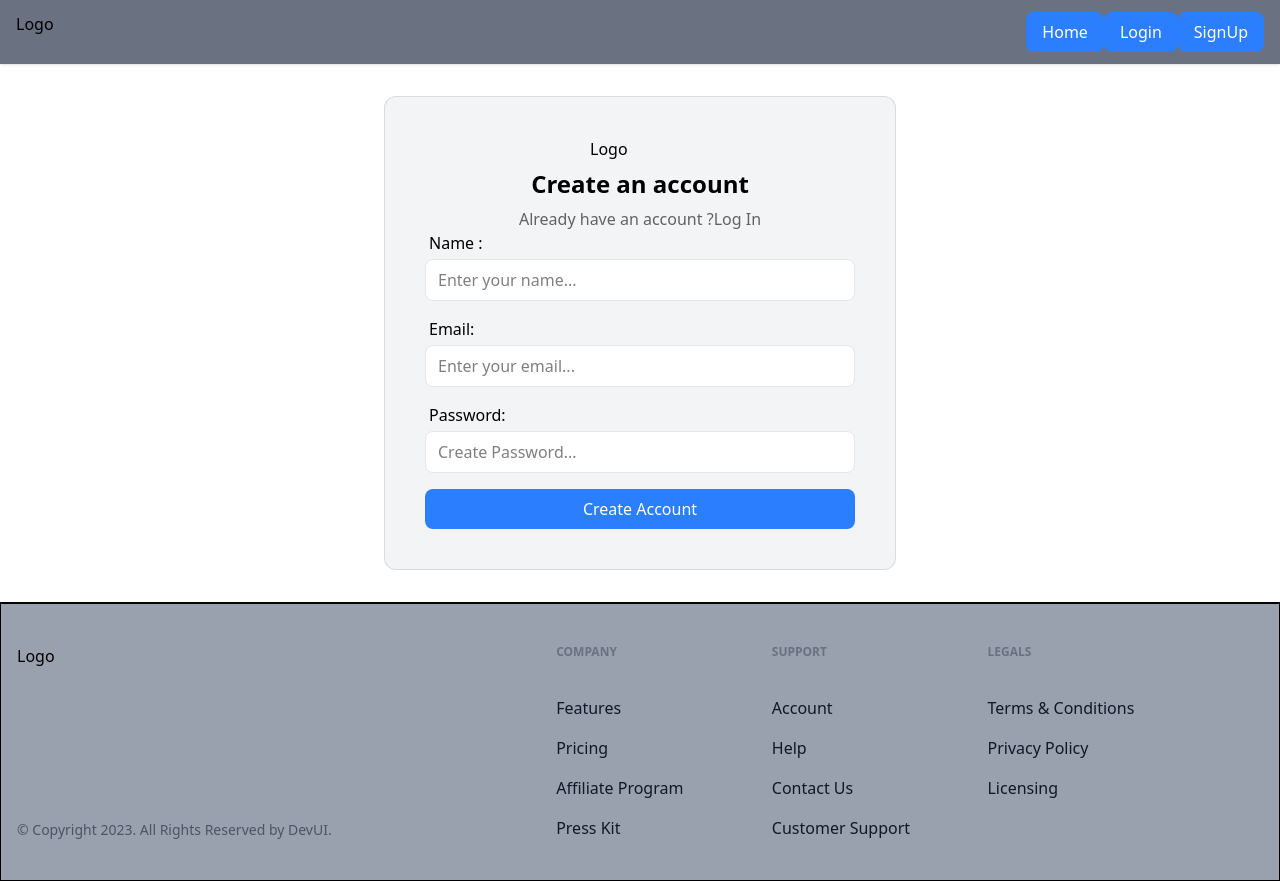
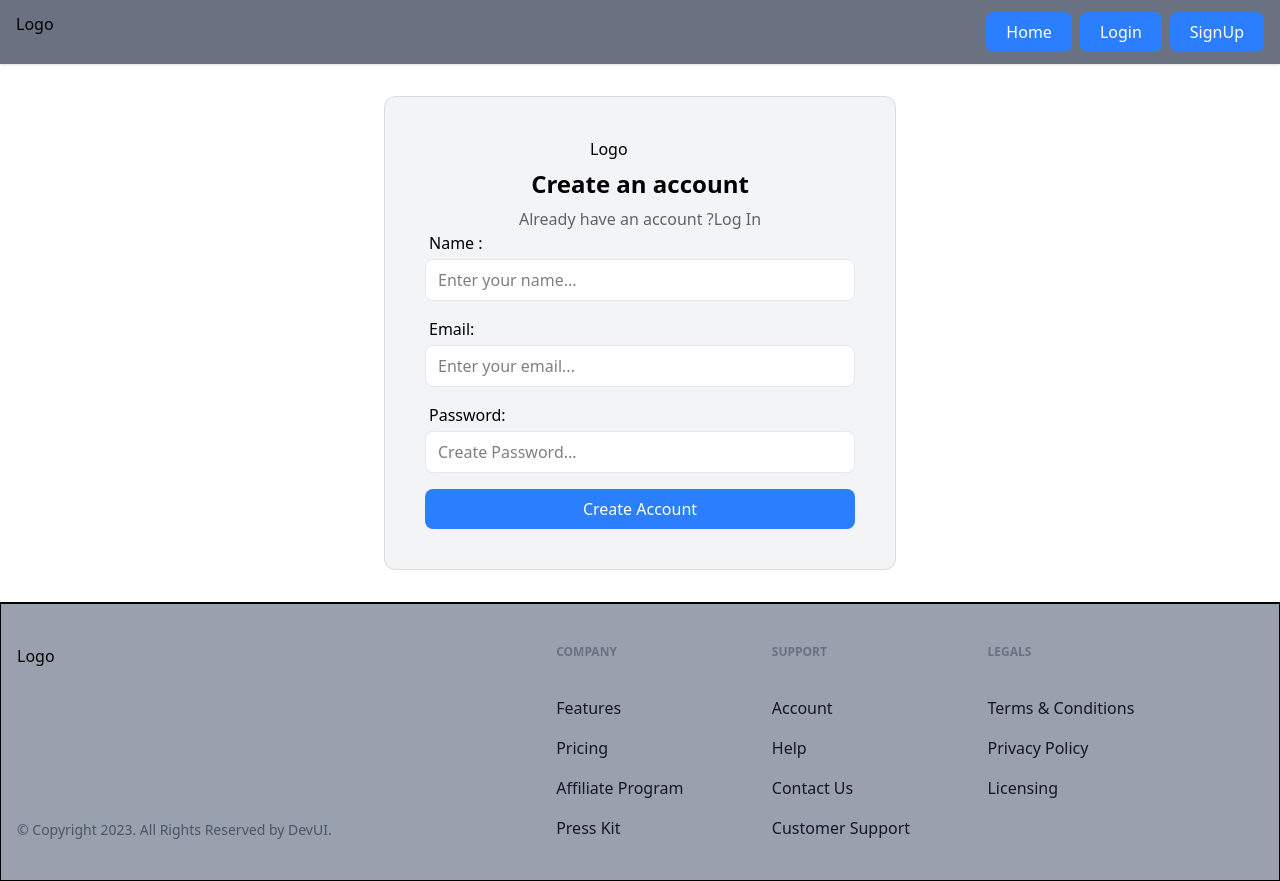
Before and after one commit to vishumonk-ey/react, a React (Vite) app in the folder BlogProject/: page /signup in a window 1280 px wide. Built offline with nearby package versions, Linux system fonts and the light colour scheme; no server answers.

Commit message:
fixed some routing issues and debugging

```diff
--- a/BlogProject/src/appwrite/majorConif.js
+++ b/BlogProject/src/appwrite/majorConif.js
@@ -90,6 +90,7 @@ export default class DatabaseService{
             return result
         } catch (error) {
             console.log("Appwrite :: getPosts",error);
+            throw error
         }
     }
 // for file uploading.... why stored file in buckets? because these are large files and can bloat up my database , slows down my queries , buckets are cheaper and also optimized for handling large files
--- a/BlogProject/src/assets/conf/config.js
+++ b/BlogProject/src/assets/conf/config.js
@@ -3,5 +3,6 @@ export const config = {
     appwriteProjectId: import.meta.env.VITE_APPWRITE_PROJECT_ID,
     appwriteBucketId: import.meta.env.VITE_APPWRITE_BUCKET_ID,
     appwriteCollectionId: import.meta.env.VITE_APPWRITE_COLLECTION_ID ,
-    appwriteDatabaseId:import.meta.env.VITE_APPWRITE_DATABASE_ID
+    appwriteDatabaseId:import.meta.env.VITE_APPWRITE_DATABASE_ID ,
+    tinymceAPIkey : import.meta.env.VITE_TINYMCE_API_KEY
 }
--- a/BlogProject/src/components/Login.jsx
+++ b/BlogProject/src/components/Login.jsx
@@ -4,6 +4,8 @@ import { login as storeLogin } from "../store/AuthSlice";
 import { Link, NavLink, useNavigate } from "react-router-dom";
 import { useForm } from "react-hook-form";
 import { useDispatch } from "react-redux";
+import Input from './Input'
+import Buttons from './Buttons'
 function Login() {
   const {
     register,
@@ -34,7 +36,7 @@ function Login() {
       <div className="mx-auto w-full  max-w-lg bg-gray-100 rounded-xl p-10 border border-black/10">
         <div className="mb-2 flex justify-center ">
           <span className="inline-block w-full max-w-[100px]">
-            <Logo width="100%" />
+            Logo
           </span>
         </div>
         <h2 className="text-center text-2xl font-bold leading-tight">
@@ -81,12 +83,13 @@ function Login() {
                     type = "password"
                     {...register("password" , {
                             required : true ,
-                            pattern: /^(?=.*[a-z])(?=.*[A-Z])(?=.*[0-9])(?=.*[!@#$%^&*])[a-zA-Z0-9!@#$%^&*]{8,20}$/,
+                            // pattern: /^(?=.*[a-z])(?=.*[A-Z])(?=.*[0-9])(?=.*[!@#$%^&*])[a-zA-Z0-9!@#$%^&*]{8,20}$/,
                     })}
                 />
                 {errors.password &&
                 <p className="text-sm text-red-500"> Please enter an appropriate password.</p>}
             </div>
+            <Buttons className="w-full">Log In</Buttons>
           </div>
         </form>
       </div>
--- a/BlogProject/src/components/RTE.jsx
+++ b/BlogProject/src/components/RTE.jsx
@@ -1,4 +1,5 @@
 import React from 'react'
+import { config } from '../assets/conf/config'
 import { useState } from 'react'
 import {Controller,useForm} from 'react-hook-form'
 import {Editor} from '@tinymce/tinymce-react'
@@ -20,6 +21,7 @@ export default function RTE({
 
             <Editor
         initialValue={defaultValue}
+        apiKey={config.tinymceAPIkey}
         init={{
             initialValue: defaultValue,
             height: 500,
--- a/BlogProject/src/components/SignUp.jsx
+++ b/BlogProject/src/components/SignUp.jsx
@@ -12,20 +12,22 @@ function SignUp() {
   const navigate = useNavigate();
   const dispatch = useDispatch();
   const signup = async (data) => {
-    console.log("called");
+    console.log("Signup function called with data:", data);
     setError("");
     try {
       const newUser = await authService.createAccount(data);
       console.log("when signing up , this is being returned !", newUser);
       if (newUser) {
         const newUserData = await authService.getUser();
+        console.log("when signing up , this is being returned !", newUserData);
         if (newUserData) {
           dispatch(storeLogin(newUserData));
         }
         navigate("/");
       }
     } catch (error) {
-      setError(error);
+      console.log(error);
+      setError(error.message);
     }
   };
   const {
@@ -94,19 +96,19 @@ function SignUp() {
               placeholder="Create Password..."
               {...register("password", {
                 required: true,
-                pattern:
-                  /^(?=.*[a-z])(?=.*[A-Z])(?=.*[0-9])(?=.*[!@#$%^&*])[a-zA-Z0-9!@#$%^&*]{8,20}$/,
+                // pattern:
               })}
             />
-            {errors.email && (
+            {errors.password && (
               <p className="text-sm text-red-500">
                 Create an appropriate Password!
               </p>
             )}
           </div>
-              <Buttons className="w-full">
+              <Buttons className="w-full" type="submit">
                 Create Account
               </Buttons>
+              {/* <button type="submit" onClick={handleSubmit(signup)}>Sign Up</button> */}
         </div>
       </form>
       </div>
@@ -114,4 +116,5 @@ function SignUp() {
   );
 }
 
+
 export default SignUp;
--- a/BlogProject/src/components/header/Header.jsx
+++ b/BlogProject/src/components/header/Header.jsx
@@ -26,12 +26,12 @@ export default function Header() {
     },
     {
       name: "All Posts",
-      slug: "/allposts",
+      slug: "/all-posts",
       active: authStatus,
     },
     {
       name: "Add Posts",
-      slug: "/addposts",
+      slug: "/add-posts",
       active: authStatus,
     },
   ];
@@ -45,12 +45,13 @@ export default function Header() {
             </Link>
           </div>
 
-          <ul className="flex items-center ml-auto">
+          <ul className="flex ml-auto">
                 {navItem.map(
                 (eachItem) => (
                     eachItem.active && (
                     <li key={eachItem.name}>
                         <Buttons
+                        className="inline-block ml-2 px-5"
                         onClick={() => {
                             navigate(eachItem.slug);
                         }}
--- a/BlogProject/src/components/postform/PostForm.jsx
+++ b/BlogProject/src/components/postform/PostForm.jsx
@@ -52,10 +52,12 @@ function PostForm({ post }) {
   const slugTransform = useCallback((value) => {
     if (value && typeof value === "string") {
       const slug = value
-        .trim()
-        .toLowerCase()
-        .replace(/^[a-zA-Z\d\s]+/g, "-")
-        .replace(/\s/g, "-");
+  .trim()
+  .toLowerCase()
+  .replace(/[^\w\s-]/g, "") // Remove special characters except spaces and hyphens
+  .replace(/[\s_]+/g, "-")  // Replace spaces and underscores with hyphens
+  .replace(/^-+|-+$/g, ""); // Remove leading and trailing hyphens
+
       return slug;
     }
     return "";
--- a/BlogProject/src/pages/Home.jsx
+++ b/BlogProject/src/pages/Home.jsx
@@ -4,7 +4,7 @@ import PostCard from "../components/PostCard";
 import Container from "../components/container/Container";
 function Home() {
   let [posts, setPosts] = useState([]);
-  appwriteService.getPosts().then((posts) => setPosts(posts.document));
+  appwriteService.getPosts().then((posts) => setPosts(posts.documents)).catch((err) => console.log("error in getting posts", err));
   if (posts.length === 0) {
     return (
       <div className="w-full py-8 mt-4 text-center text-2xl">
```
